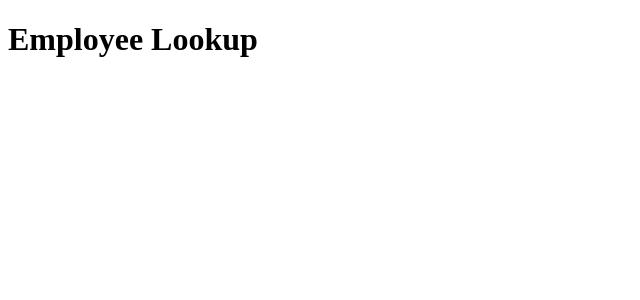
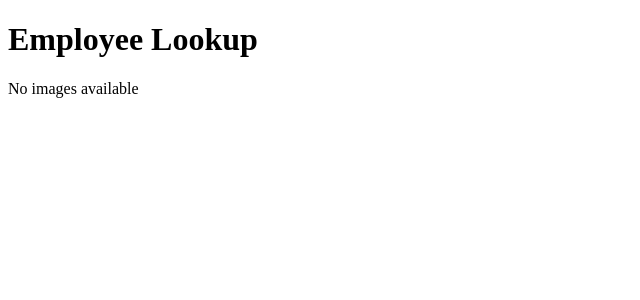
Before and after one commit to SoftwareEngineerJeanHarris/employee-lookup, a React (Create React App) app: page / in a window 1280 px wide. Shown: the top 300 px of the page, without its empty margins (0-640 px from the left). Built offline with nearby package versions, Linux system fonts and the light colour scheme.

Commit message:
Add state management for images in App component

```diff
--- a/src/App.js
+++ b/src/App.js
@@ -1,7 +1,15 @@
+import { useState } from 'react';
+
 function App() {
+  // State to store bitmap image data (we'll replace this with real data later)
+  const [images, setImages] = useState([]);
+
   return (
     <div>
       <h1>Employee Lookup</h1>
+      <div>
+        {images.length === 0 ? <p>No images available</p> : <p>Images will be displayed here</p>}
+      </div>
     </div>
   );
 }
```
